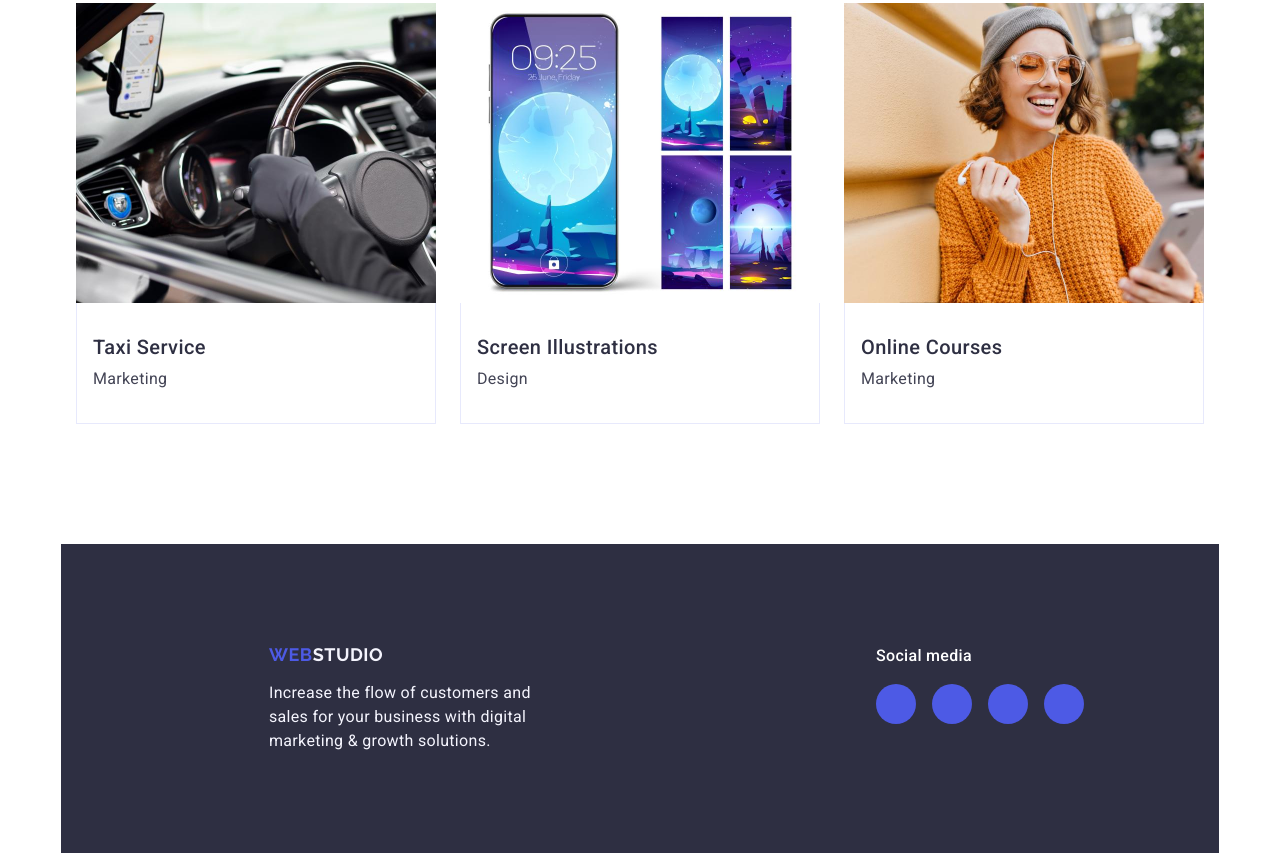
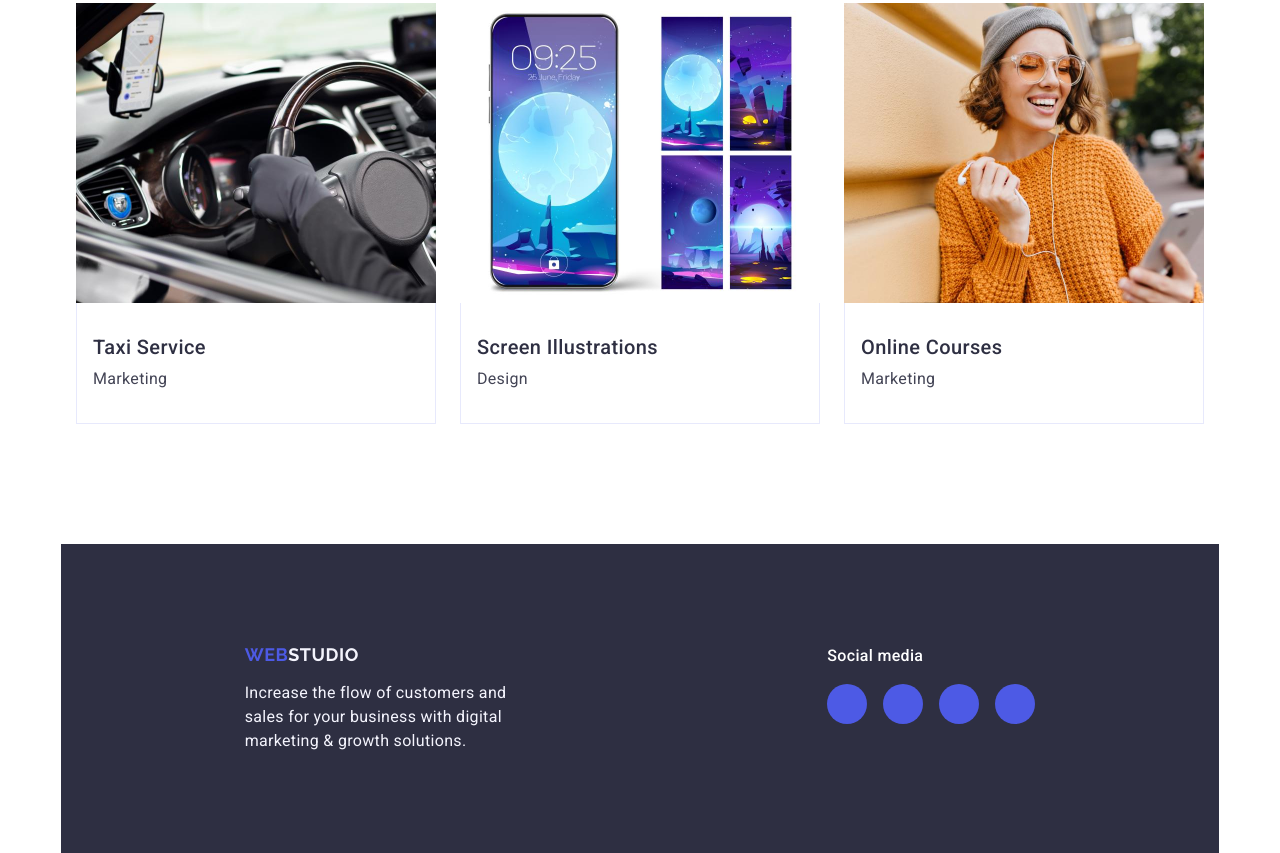
Before and after one commit to RatQ/goit-markup-hw-04, a plain HTML site: page index.html in a window 1280 px wide. Shown: the part 2639-3492 px from the top of the page. Drawn offline with nearby package versions, Linux system fonts and the light colour scheme.

Commit message:
fixed footer v3

```diff
--- a/css/styles.css
+++ b/css/styles.css
@@ -427,7 +427,7 @@ img {
     padding: 100px 0;
 }
 
-.logo-text {
+.logo-text-footer {
     margin-right: 120px;
 }
 
@@ -501,6 +501,5 @@ img {
 }
 
 .footer-social-link {
-    margin-right: 120px;
 }
 /* #endregion footer */
--- a/index.html
+++ b/index.html
@@ -387,7 +387,7 @@
     <!-- #region footer -->
     <footer class="footer-page">
         <div class="container footer-container">
-            <div class="container logo-text">
+            <div class="container logo-text-footer">
         <a class="logo-footer" href="./index.html">Web<span class="logo-footer-item">Studio</span></a>
         <p class="footer-text">Increase the flow of customers and sales for your business with digital marketing & growth solutions.
         </p>
```
